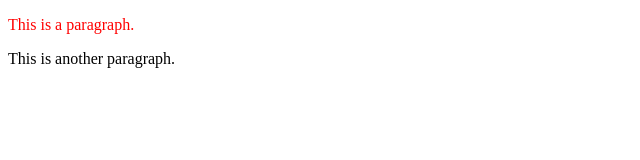
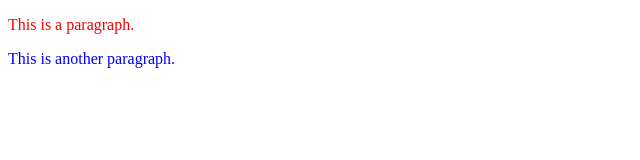
Before and after one commit to HellSha/SAP-Cloud-Platform, a plain HTML site: page index.html in a window 1280 px wide. Shown: the whole page, without its empty margins (0-640 px from the left). Drawn offline with Linux system fonts and the light colour scheme.

Commit message:
First commit to Feature branch.

```diff
--- a/index.html
+++ b/index.html
@@ -6,7 +6,7 @@
 <body>
 
 <p style="color: red;">This is a paragraph.</p>
-<p>This is another paragraph.</p>
+<p style="color: blue;">This is another paragraph.</p>
 
 </body>
 </html>
```
Also changed, not shown: .che/project.json.
